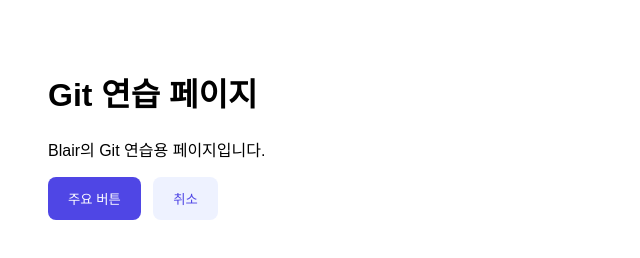
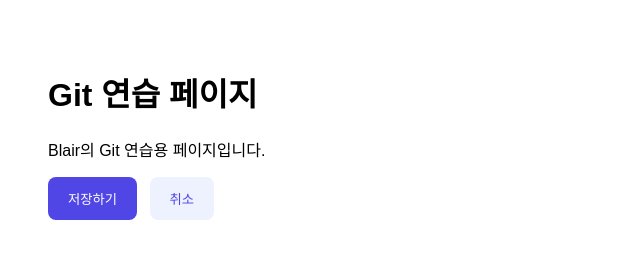
Before and after one commit to blairgaeun/pr-practice, a plain HTML site: page index.html in a window 1280 px wide. Shown: the full height of the page, 0-640 px from the left. Drawn offline with Linux system fonts and the light colour scheme.

Commit message:
Fix: 주요 버튼 문구를 '저장하기'로 변경
Co-Authored-By: Claude Opus 5.5 <noreply@anthropic.com>

```diff
--- a/index.html
+++ b/index.html
@@ -13,7 +13,7 @@
 <body>
   <h1>Git 연습 페이지</h1>
   <p>Blair의 Git 연습용 페이지입니다.</p>
-  <button class="btn btn-primary">주요 버튼</button>
+  <button class="btn btn-primary">저장하기</button>
   <button class="btn btn-secondary">취소</button>
 </body>
 </html>
```
